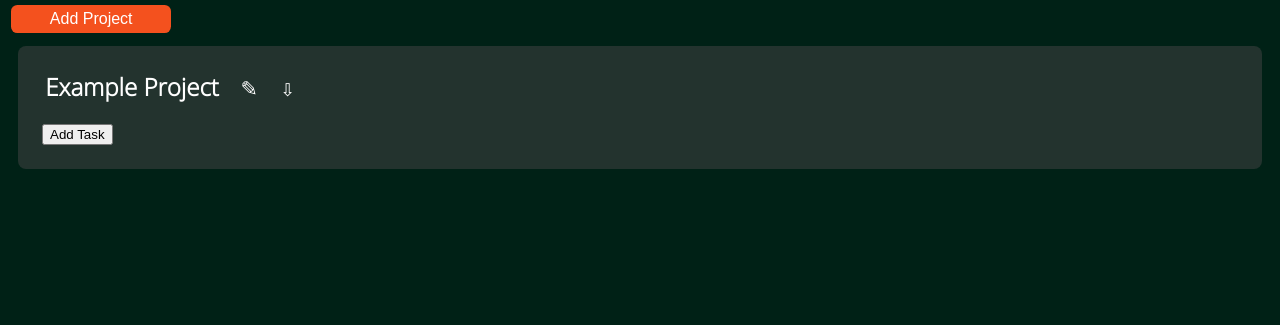
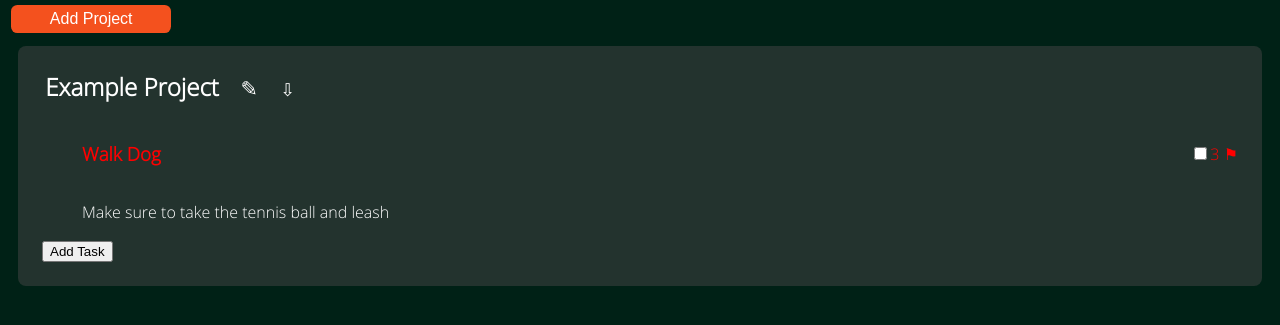
Before and after one commit to macla7/todo-list, a website built with webpack: page index.html in a window 1280 px wide. Shown: the part 97-422 px from the top of the page. Built offline with nearby package versions, Linux system fonts and the light colour scheme.

Commit message:
adding todo structure

```diff
--- a/src/Event-Listeners/new-project-EL.js
+++ b/src/Event-Listeners/new-project-EL.js
@@ -3,6 +3,7 @@ export default function(user, project, editProTitELGen, showProDesELGen, todoEL)
   let ediProTitS = document.querySelectorAll('.edit-button')
   let hidProDesS = document.querySelectorAll('.hide-button')
   let addTodoBtns = document.querySelectorAll('.todo-add-btn')
+  const priorityText = document.querySelectorAll('.priority-text')
 
   // New project
   form.addEventListener('submit', (e) => {
@@ -23,6 +24,9 @@ export default function(user, project, editProTitELGen, showProDesELGen, todoEL)
     editProTitELGen(user, ediProTitS);
     showProDesELGen(user, hidProDesS);
     todoEL(user, addTodoBtns);
+
+    priorityText[0].innerHTML = ''
+    form.reset();
   })
 
   editProTitELGen(user, ediProTitS);
--- a/src/Event-Listeners/new-todo-EL.js
+++ b/src/Event-Listeners/new-todo-EL.js
@@ -1,5 +1,6 @@
 export default function(user, todo, todoDomBuilder) {
   const form = document.getElementById('todo-form')
+  const priorityText = document.querySelectorAll('.priority-text')
 
   form.addEventListener('submit', (e)=> {
     e.preventDefault();
@@ -14,5 +15,8 @@ export default function(user, todo, todoDomBuilder) {
     project.newTodo(todo(title, description, dueDate, priority))
 
     todoDomBuilder(user, projectNo);
+
+    priorityText[1].innerHTML = ''
+    form.reset();
   })
 }
--- a/src/Event-Listeners/pro-show-des-EL-gen.js
+++ b/src/Event-Listeners/pro-show-des-EL-gen.js
@@ -3,7 +3,6 @@ export default function(user, hidProDesS) {
     hidProDesS.forEach((btn) => {
       let des = btn.parentElement.lastChild;
       btn.addEventListener('click', (e) => {
-        console.log('afdsf')
         des.classList.toggle('project-des-show');
         btn.innerHTML = btn.innerHTML == '⇩' ? '⇧' : '⇩'
       })
--- a/src/index.js
+++ b/src/index.js
@@ -14,9 +14,11 @@ import './style.scss';
 
 
 const user = User(todoDomBuilder);
-const example = Project('Example Project', 'My reoccurring goal to get in a healthy amount of body movement and exertion.', 1)
+const examplePro = Project('Example Project', 'My reoccurring goal to get in a healthy amount of body movement and exertion.', 1)
+const exampleTodo = Todo('Walk Dog', 'Make sure to take the tennis ball and leash', '', 3)
 
-user.newProject(example);
+examplePro.newTodo(exampleTodo);
+user.newProject(examplePro);
 user.printProject();
 user.domPrinter();
 
--- a/src/style.scss
+++ b/src/style.scss
@@ -3,4 +3,5 @@
 @import 'styles/general';
 @import 'styles/project-form';
 @import 'styles/buttons';
-@import 'styles/project'
+@import 'styles/project';
+@import 'styles/todo';
--- a/src/styles/general.scss
+++ b/src/styles/general.scss
@@ -21,6 +21,10 @@ body {
     padding: 0.2rem;
     margin-right: 0.5rem;
   }
+
+  li {
+    list-style: none;
+  }
 }
 
 main {
--- /dev/null
+++ b/src/styles/todo.scss
@@ -0,0 +1,12 @@
+.todo-tit-cont {
+  display: flex;
+  flex-wrap: wrap;
+  color: red;
+  justify-content: space-between;
+}
+
+.todo-actions {
+  display: flex;
+  justify-content: start;
+  align-items: center;
+}
--- a/src/todo-dom-builder.js
+++ b/src/todo-dom-builder.js
@@ -7,15 +7,32 @@ export default function(user, projectNo) {
 
   project.state['todos'].forEach((todo) => {
     const todoLi = document.createElement('li')
+    const todoTitCont = document.createElement('section');
     const todoTit = document.createElement('h3')
+    const todoActions = document.createElement('div')
+    const compForm = document.createElement('form')
+    const compInput = document.createElement('input')
+    const priorityFlag = document.createElement('p')
     const todoDes = document.createElement('p')
+
+    compInput.setAttribute('type', 'checkbox')
+    compInput.setAttribute('value', 'completed')
+    todoTitCont.classList.add('todo-tit-cont')
+    todoActions.classList.add('todo-actions')
 
     todoTit.innerHTML = todo['title'];
     todoDes.innerHTML = todo['description'];
+    priorityFlag.innerHTML = `${todo['priority']} ⚑`
 
     ul.appendChild(todoLi);
-    todoLi.appendChild(todoTit);
+    todoLi.appendChild(todoTitCont);
+    todoTitCont.appendChild(todoTit);
+    todoTitCont.appendChild(todoActions);
+    todoActions.appendChild(compForm);
+    compForm.appendChild(compInput);
+    todoActions.appendChild(priorityFlag);
     todoLi.appendChild(todoDes);
+
   })
 
 
```
